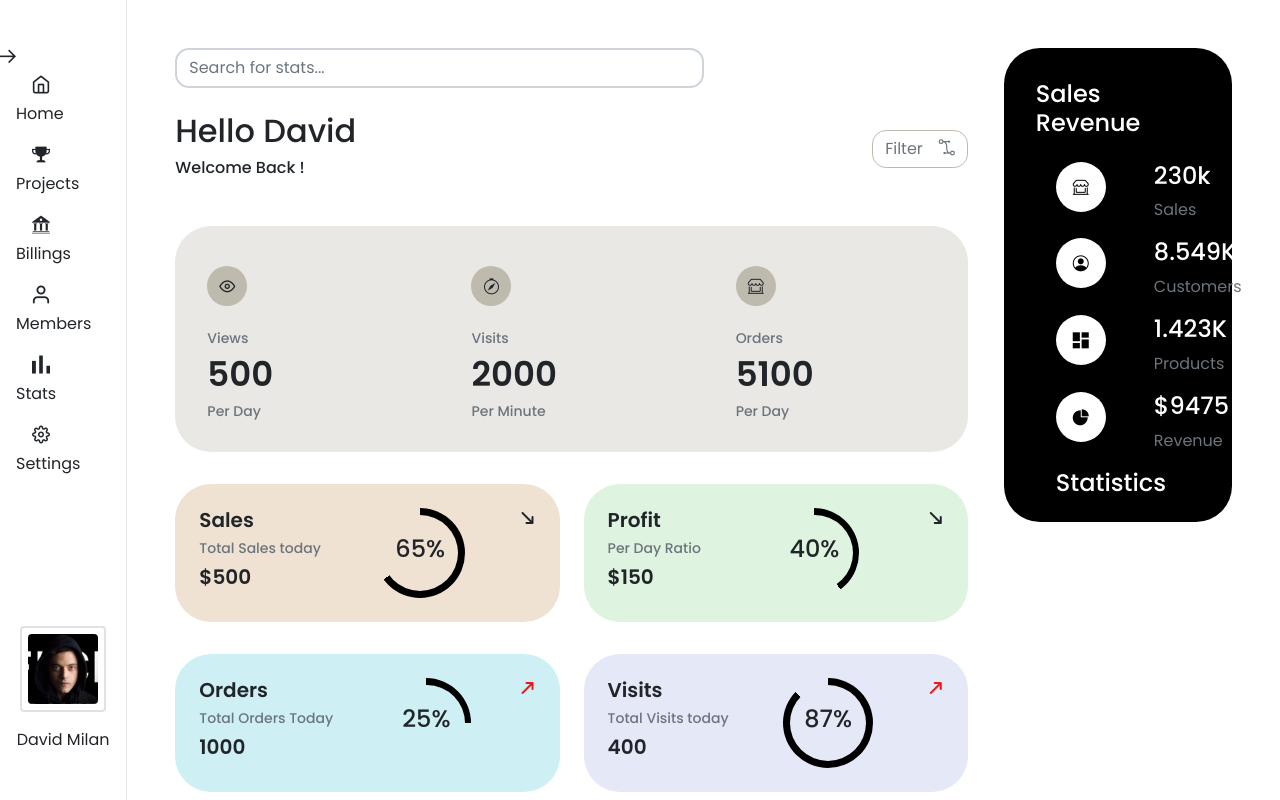
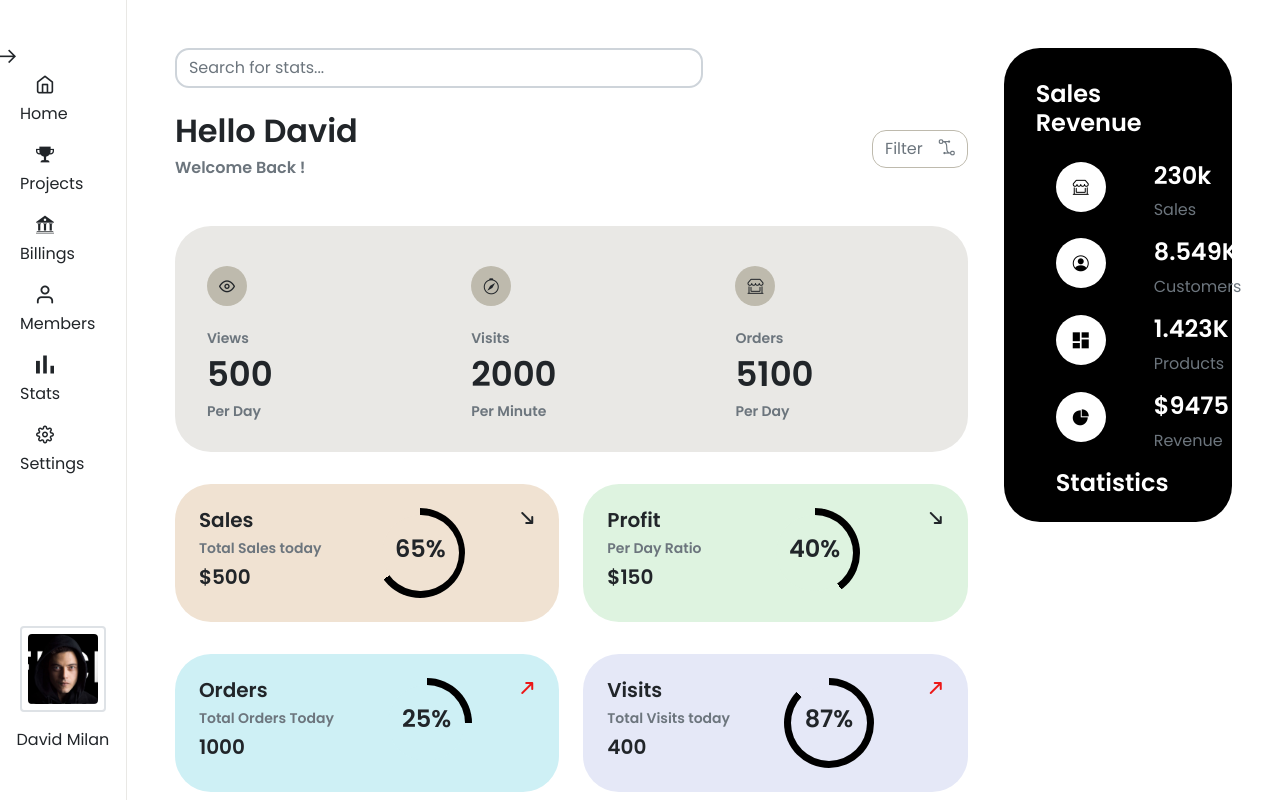
Before and after one commit to omkhambhata24/CSS, a website: page Dashboard-Bootstrap/index.html in a window 1280 px wide. Drawn offline with Linux system fonts and the light colour scheme; files whose address does not match are found by name.

Commit message:
fix: Main section styling

```diff
--- a/Dashboard-Bootstrap/assets/scss/base/_variables.scss
+++ b/Dashboard-Bootstrap/assets/scss/base/_variables.scss
@@ -1,4 +1,7 @@
 // All the SCSS Variables goes here
+
+//header
+$headings-font-weight:600;
 
 //Font
 $font-family-base: 'Poppins', sans-serif;
--- a/Dashboard-Bootstrap/assets/scss/layout/_sidebar.scss
+++ b/Dashboard-Bootstrap/assets/scss/layout/_sidebar.scss
@@ -14,7 +14,8 @@ ul{
 }
 
 .list-group-item {
-    border: none;
+    border:none;
+    border-left: 4px solid transparent;
     background-color: transparent;
     font-size: $list-font-size;
 
--- a/Dashboard-Bootstrap/index.html
+++ b/Dashboard-Bootstrap/index.html
@@ -78,7 +78,7 @@
                 <div class="d-flex justify-content-between align-items-center py-4">
                     <div class="details">
                         <h2>Hello David</h2>
-                        <h6>Welcome Back !</h6>
+                        <h6 class="text-muted">Welcome Back !</h6>
                     </div>
                     <div class="d-flex justify-content-end header-button text-center">
                         <button type="submit" class="btn text-muted">Filter<i class="ps-3 icon-filters"></i></button>
```
Also changed, not shown: Dashboard-Bootstrap/assets/css/style.min.css, 1 other file.
